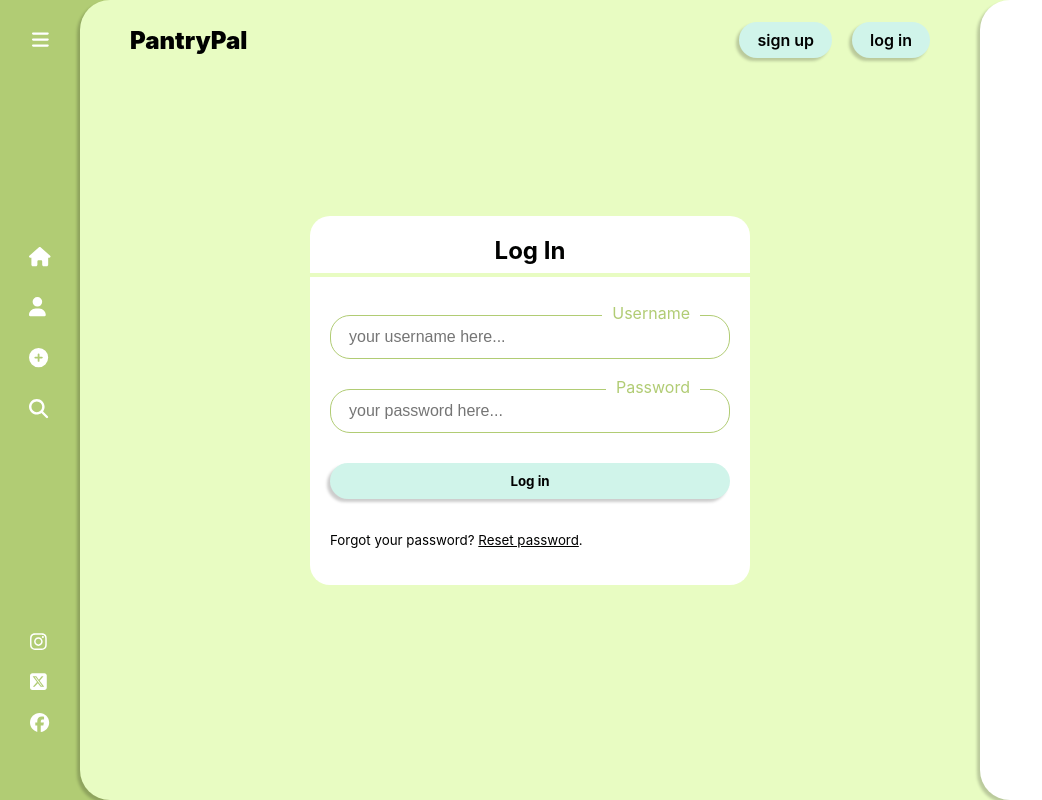
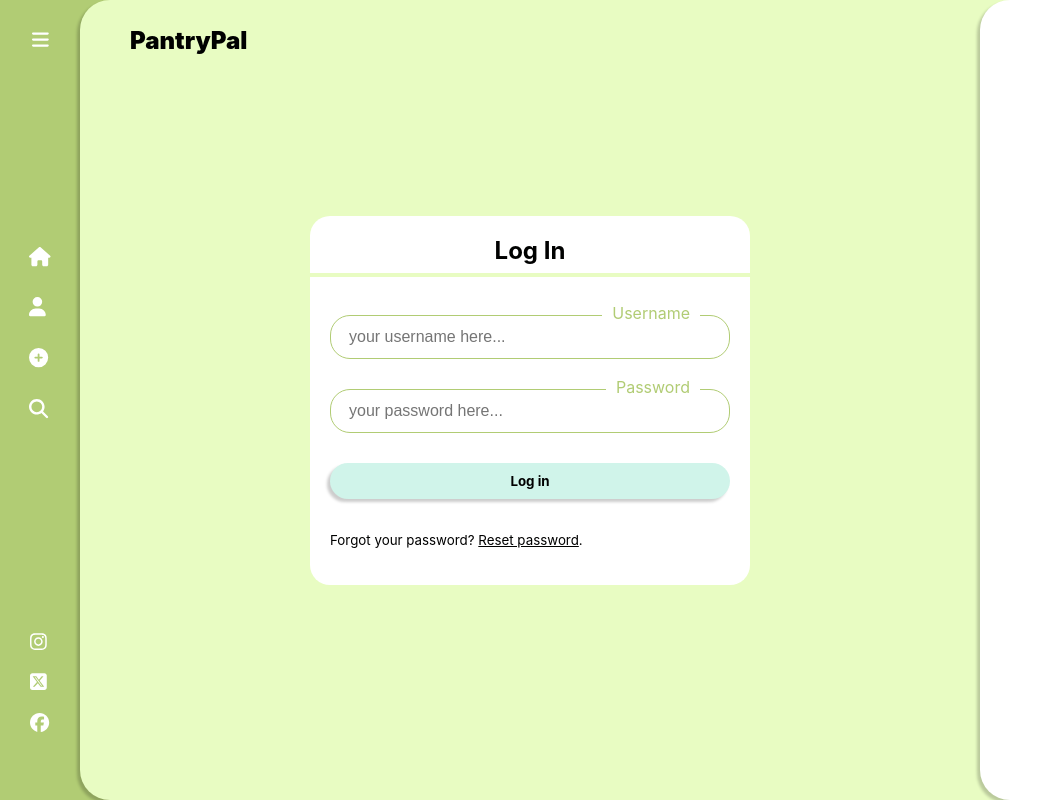
Before and after one commit to pandeypearl/PantryPal, a React (Create React App) app in the folder frontend/: page /login in a window 1280 px wide. Shown: the whole page, without its empty margins (0-1042 px from the left). Built offline with nearby package versions, Linux system fonts and the light colour scheme.

Commit message:
UseLocation hook for auth buttons in TopNav Component

```diff
--- a/frontend/src/components/TopNav/index.js
+++ b/frontend/src/components/TopNav/index.js
@@ -1,13 +1,16 @@
-import { Link, NavLink } from 'react-router-dom';
+import { Link, NavLink, useLocation } from 'react-router-dom';
 import './index.scss';
 
 const TopNav = () => {
+    const location = useLocation();
+    const isAuthPage = location.pathname === '/signup' || location.pathname === '/login';
+
     return (
         <div className='top-nav'>
             <Link to='/' className='logo'>PantryPal</Link>
             <nav>
-                <NavLink to='/signup' className='auth-btn'>sign up</NavLink>
-                <NavLink to='/login' className='auth-btn'>log in</NavLink>
+                {!isAuthPage && <NavLink to='/signup' className='auth-btn'>sign up</NavLink>}
+                {!isAuthPage && <NavLink to='/login' className='auth-btn'>log in</NavLink>}
             </nav>
         </div>
     )
```
